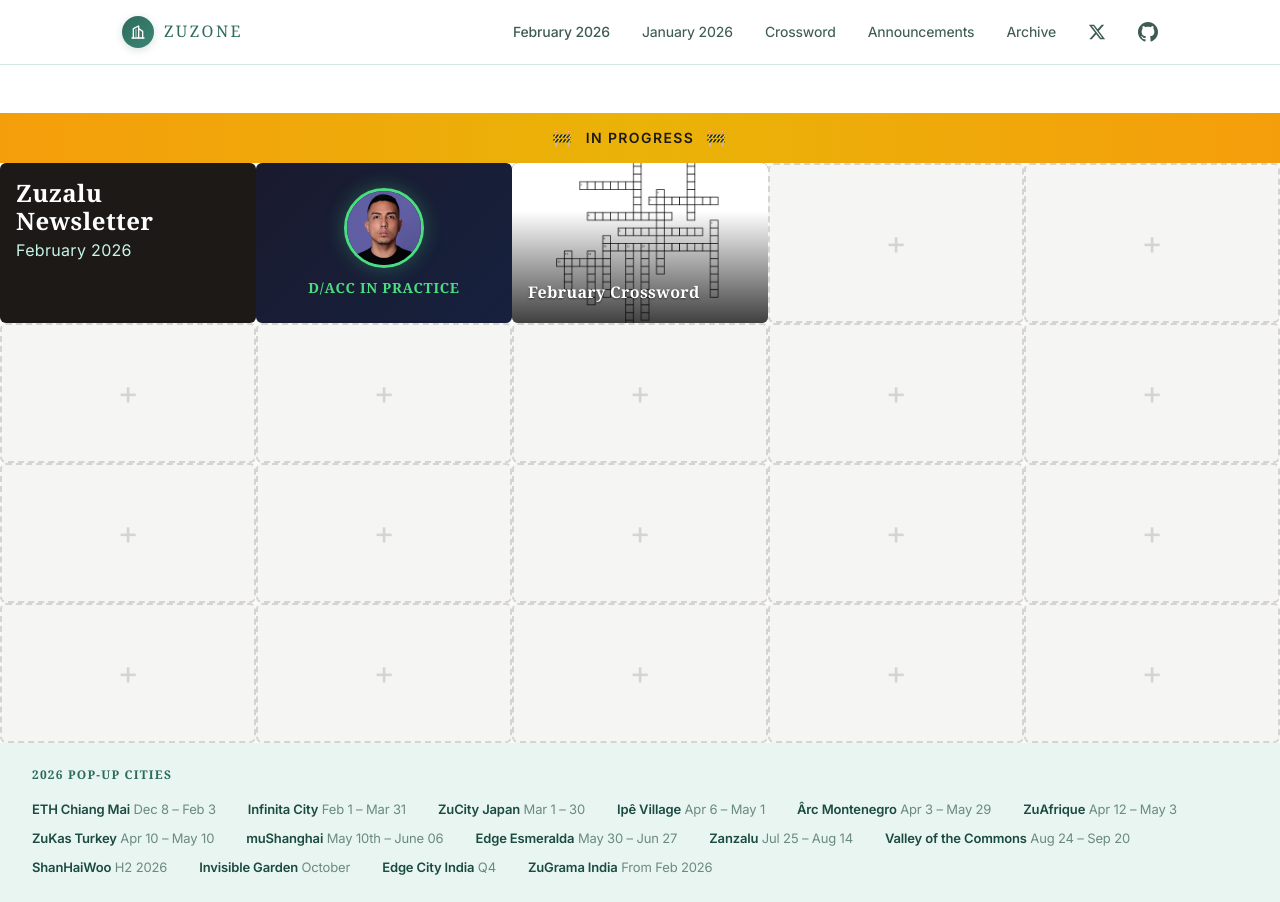
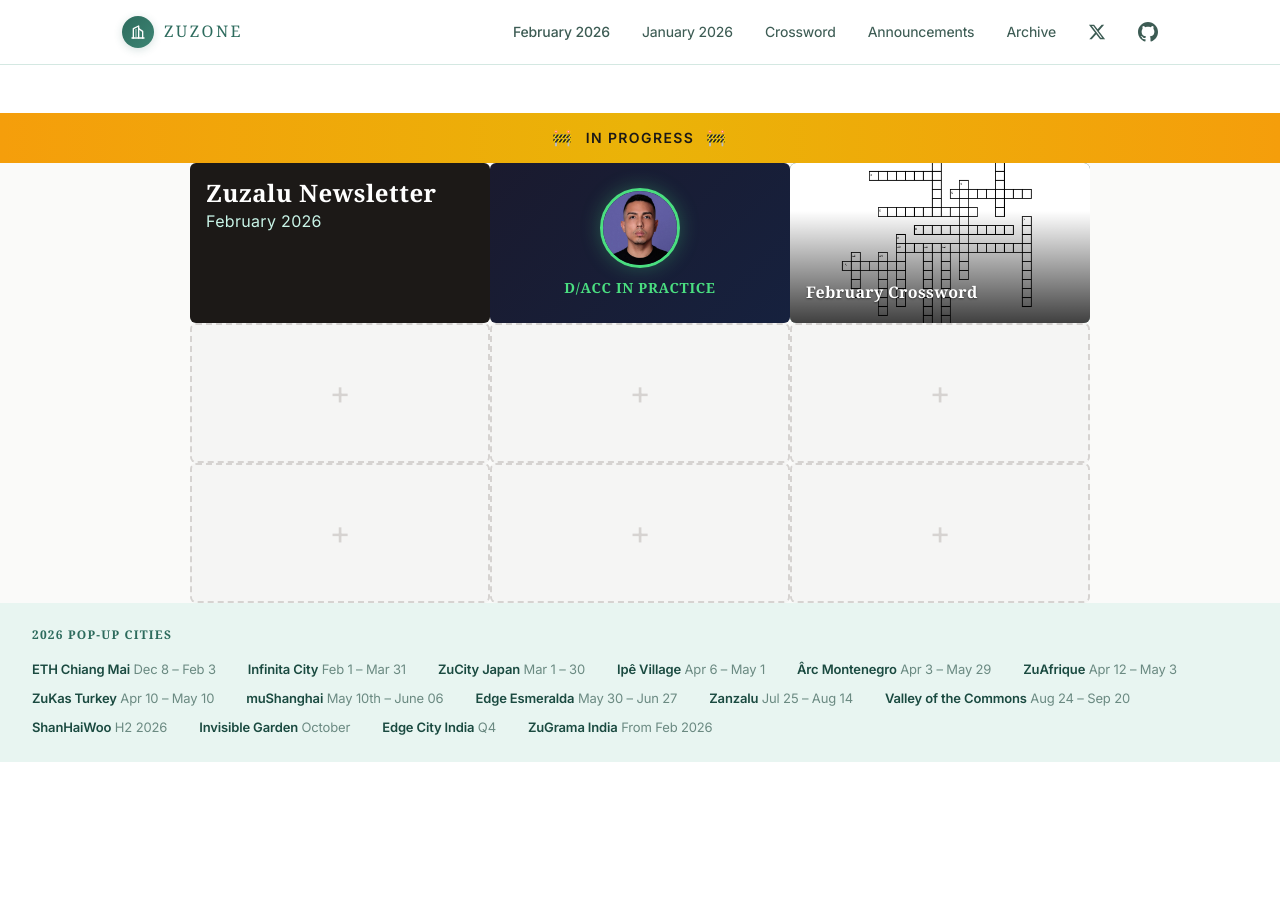
Before and after one commit to vrnvrn/zu, a Next.js app in the folder zuletter/: page /february-2026 in a window 1280 px wide. After the commit the page ends 800 px from the top, so only its background shows below. Built offline with nearby package versions, Linux system fonts and the light colour scheme.

Commit message:
Change February 2026 to 3x3 grid layout

```diff
--- a/zuletter/app/february-2026/page.tsx
+++ b/zuletter/app/february-2026/page.tsx
@@ -78,23 +78,12 @@ const cards: Card[] = [
   { id: 'intro', hubId: 'intro', title: 'Zuzalu Newsletter', subtitle: 'February 2026', isIntro: true },
   { id: 'dacc', hubId: 'dacc', title: 'd/acc in Practice', isDacc: true, image: '/images/ChrisMata.jpeg' },
   { id: 'crossword', hubId: 'crossword', title: 'February Crossword', isCrossword: true, image: '/images/feb26crossword.png' },
-  { id: 'placeholder-3', hubId: 'placeholder', isPlaceholder: true },
   { id: 'placeholder-4', hubId: 'placeholder', isPlaceholder: true },
   { id: 'placeholder-5', hubId: 'placeholder', isPlaceholder: true },
   { id: 'placeholder-6', hubId: 'placeholder', isPlaceholder: true },
   { id: 'placeholder-7', hubId: 'placeholder', isPlaceholder: true },
   { id: 'placeholder-8', hubId: 'placeholder', isPlaceholder: true },
   { id: 'placeholder-9', hubId: 'placeholder', isPlaceholder: true },
-  { id: 'placeholder-10', hubId: 'placeholder', isPlaceholder: true },
-  { id: 'placeholder-11', hubId: 'placeholder', isPlaceholder: true },
-  { id: 'placeholder-12', hubId: 'placeholder', isPlaceholder: true },
-  { id: 'placeholder-13', hubId: 'placeholder', isPlaceholder: true },
-  { id: 'placeholder-14', hubId: 'placeholder', isPlaceholder: true },
-  { id: 'placeholder-15', hubId: 'placeholder', isPlaceholder: true },
-  { id: 'placeholder-16', hubId: 'placeholder', isPlaceholder: true },
-  { id: 'placeholder-17', hubId: 'placeholder', isPlaceholder: true },
-  { id: 'placeholder-18', hubId: 'placeholder', isPlaceholder: true },
-  { id: 'placeholder-19', hubId: 'placeholder', isPlaceholder: true },
 ]
 
 const popupCities = [
@@ -286,9 +275,11 @@ export default function February2026Page() {
 
         .newsletter-grid {
           display: grid;
-          grid-template-columns: repeat(5, 1fr);
+          grid-template-columns: repeat(3, 1fr);
           gap: 0;
           margin: 0;
+          max-width: 900px;
+          margin: 0 auto;
           padding: 0;
         }
 
@@ -635,21 +626,15 @@ export default function February2026Page() {
           color: #2d6b5d;
         }
 
-        @media (max-width: 1000px) {
-          .newsletter-grid {
-            grid-template-columns: repeat(4, 1fr);
-          }
-        }
-
         @media (max-width: 768px) {
           .newsletter-grid {
-            grid-template-columns: repeat(3, 1fr);
+            grid-template-columns: repeat(2, 1fr);
           }
         }
 
         @media (max-width: 500px) {
           .newsletter-grid {
-            grid-template-columns: repeat(2, 1fr);
+            grid-template-columns: 1fr;
           }
         }
       `}</style>
```
